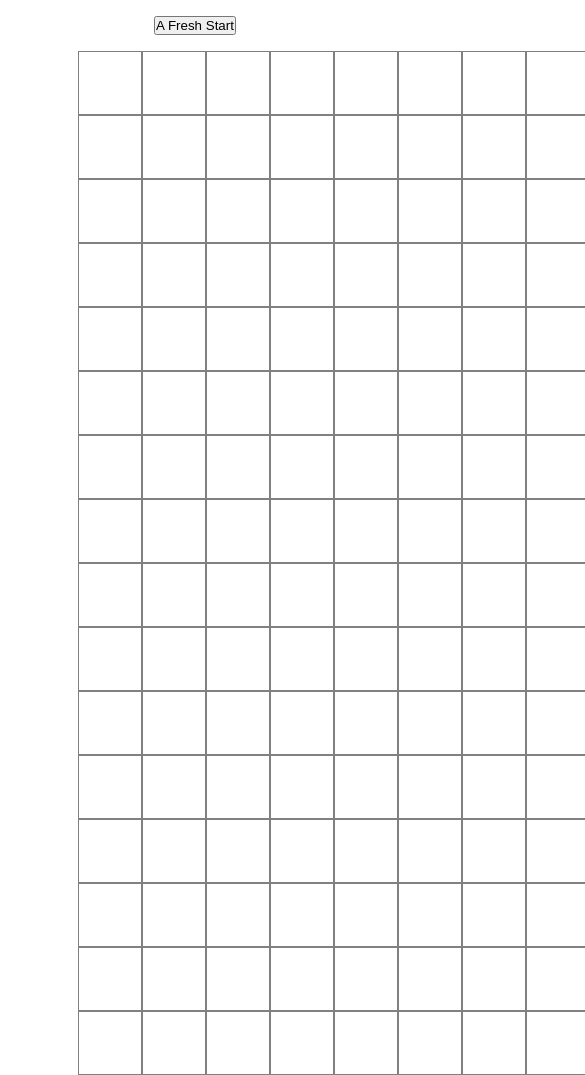
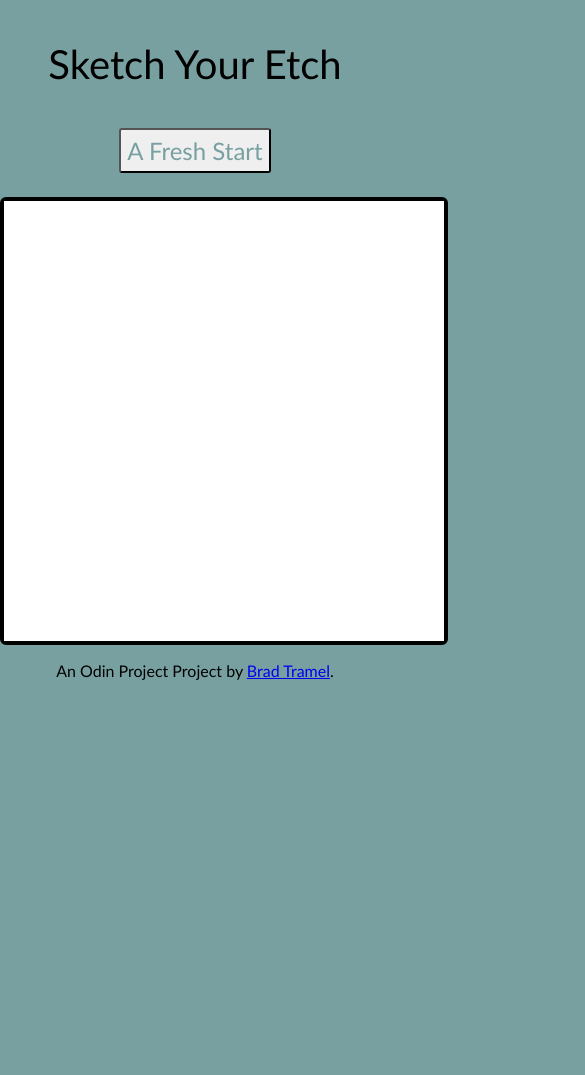
Before and after one commit to btramel/etch-a-sketch, a plain HTML site: page index.html in a window 390 px wide. Shown: the top 1075 px of the page, 585 px wide, since content can reach past the window. After the commit the page ends 844 px from the top, so only its background shows below. Drawn offline with Linux system fonts and the light colour scheme.

Commit message:
fixed issue where divs were stacking atop each other rather than starting from 0. added styles. no mobile support for now. adjusted sizing to be dynamic.

```diff
--- a/index.html
+++ b/index.html
@@ -9,11 +9,15 @@
 </head>
 <body>
     <header>
-        <button id="freshStart">A Fresh Start</button>
+        Sketch Your Etch
     </header>
     <!-- will be populated via javascript -->
+    <button id="freshStart">A Fresh Start</button>
     <div id="container"></div>
 
+    <footer>
+        An Odin Project Project by <a href="https://github.com/btramel" target="_blank">Brad Tramel</a>.
+    </footer>
     <script src="scripts.js"></script>
 </body>
 </html>
--- a/scripts.js
+++ b/scripts.js
@@ -1,42 +1,36 @@
 // sets important constants and variables
 const container = document.getElementById('container');
-const item = document.getElementsByClassName('grid-item');
+let items = document.getElementsByClassName('grid-item');
 let defaultSize = 16;
 
 function makeRows(rows, cols) {
-    // enters container div, sets the "--grid-rows" variable equal to "rows"
-    // same for --grid-cols and cols
-    container.style.setProperty('--grid-rows', rows);
-    container.style.setProperty('--grid-cols', cols);
-
     // while c is less than the total area, create a div element
     // also adds text to the element
     // also adds classname "grid-item" to the element
-    for (c = 0; c < (rows * cols); c++) {
+    for ( c = 0; c < (rows * cols); c++ ) {
       let cell = document.createElement('div');
-    //   cell.innerText = (c + 1);
       cell.addEventListener('mouseover', function( event ) {
           event.target.style.backgroundColor = 'black';
-          event.target.style.color = 'black';
       });
       container.appendChild(cell).className = 'grid-item';
     };
-
-       //   reset etch-a-sketch
-      item.style.setProperty('backgroundColor', white);
-      item.style.setProperty('color', white);
-
 };
 
 function reset() {
-    newGridSize = prompt('How large a grid would you like?');
-    makeRows(newGridSize, newGridSize);
+  // this removes the divs that were added initially, before starting over
+  while (container.firstChild) {
+    container.removeChild(container.lastChild);
+}
+  let newGridSize = prompt('How large a grid would you like to make?', 16);
+  container.style.gridTemplateColumns = `repeat(${newGridSize}, 1fr)`;
+  makeRows(newGridSize, newGridSize);
 };
 
 document.getElementById('freshStart').onclick = function() {
-     reset()
+  reset();
 };
 
 
 // calls the function to defaultSize of 16 x 16
+container.style.gridTemplateColumns = `repeat(${defaultSize}, 1fr)`;
 makeRows(defaultSize, defaultSize);
--- a/styles.css
+++ b/styles.css
@@ -1,9 +1,3 @@
-:root {
-    --grid-cols: 1;
-    --grid-rows: 1;
-    /* --item-size: (--grid-cols / 103); */
-}
-
 *, *::after, *::before {
     box-sizing: border-box;
     margin: 0;
@@ -14,34 +8,59 @@ html, body {
     max-width: 100vw;
     max-height: 100vh;
     place-items: center;
+    text-align:center;
+    background-color: rgb(120, 160, 161);
+    position: relative;
+    font-family: 'Gill Sans', 'Gill Sans MT', Calibri, 'Trebuchet MS', sans-serif;
 }
 
 header {
     text-align: center;
     padding: 1em;
+    font-size: 2.5em;
+}
+
+footer {
+    text-align: center;
+    margin-top: 1em;
+}
+
+a:visited {
+    color: black;
+}
+
+a:hover {
+    color: white;
 }
 
 .clear {
     font-size: 1.5em;
 }
 
+#freshStart {
+    font-size: 1.5em;
+    color:rgb(120, 160, 161);
+    padding: .25em;
+    border-radius: 3px;
+    font-family: inherit;
+}
+
 /* --grid-rows is altered dynamically in the script page */
 /* creates rows and columns of 1fr size --grid-rows x --grid-cols times */
 #container {
     display: grid;
-    place-items: center;
-    grid-template-rows: repeat(var(--grid-rows), 1fr);
-    grid-template-columns: repeat(var(--grid-cols), 1fr);
-    max-height: 60vh;
-    max-width: 60vw;
-    text-align: center;
+    grid-template-columns: repeat(16, 1fr);;
+    border: 4px solid black;
+    border-radius: 6px;
+    height: 28em;
+    width: 28em;
+    background-color: white;
+    margin: auto;
+    margin-top: 1.5em;
 }
 
 /* basic styles for the grid */
 .grid-item {
     color: white;
-    border: 1px solid grey;
     background-color: white;
-    height:4em;
-    width:4em;
 }
```
